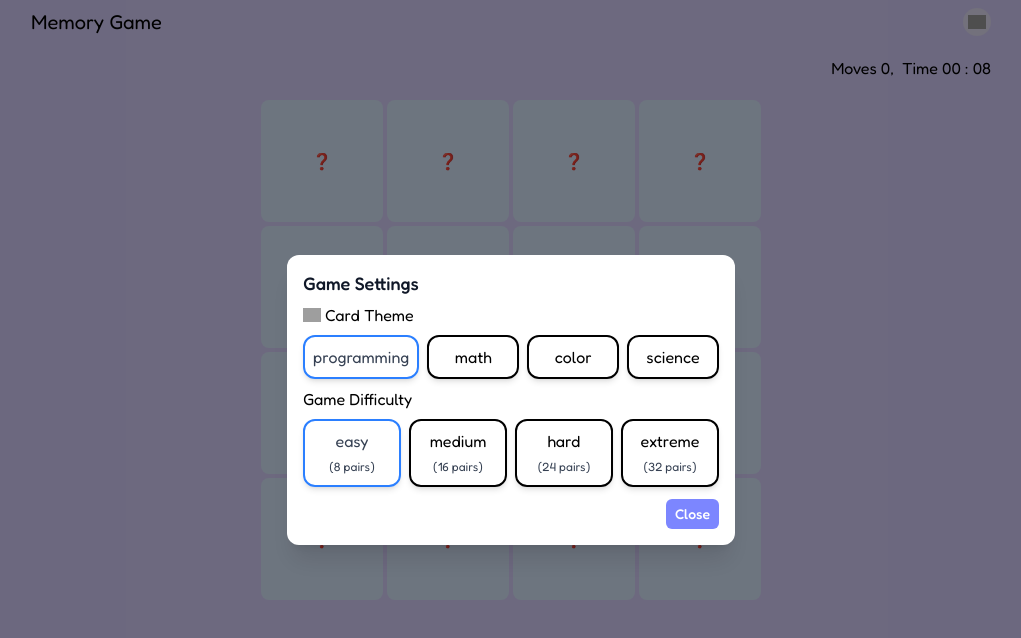
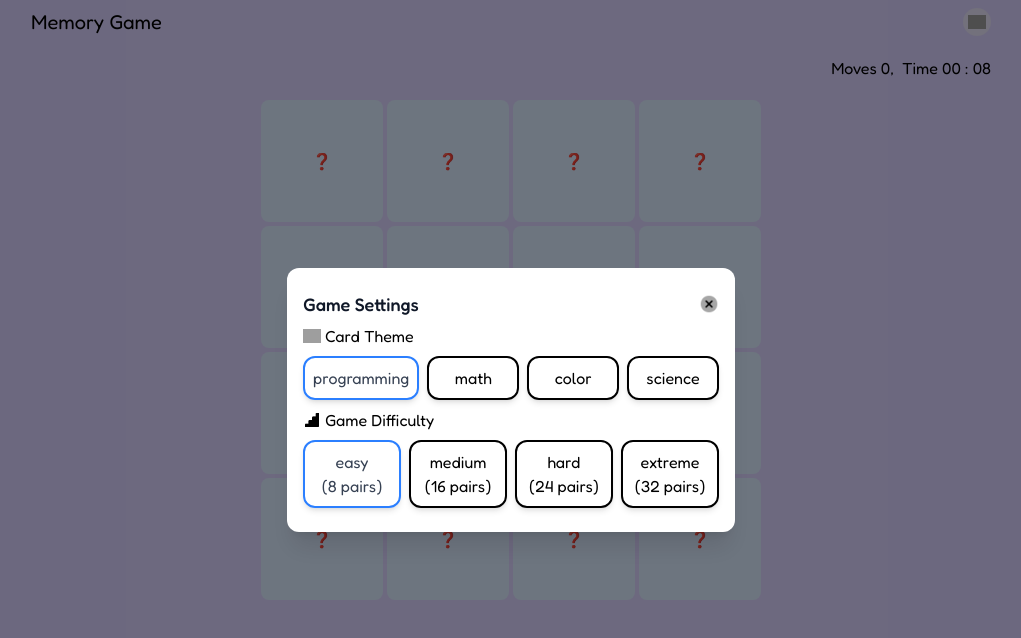
Before and after one commit to YehezkielG/memory-game, a Next.js app: page / in a window 1280 px wide. Both pictures are taken after a click on the button 1106 px from the left and 22 px from the top of the page. Shown: the top 638 px of the page, without its empty margins (129-1150 px from the left). Built offline with nearby package versions, Linux system fonts and the light colour scheme; grey boxes are pictures that could not be loaded.

Commit message:
game settings ui update

```diff
--- a/src/app/component/GameSetting.tsx
+++ b/src/app/component/GameSetting.tsx
@@ -82,9 +82,14 @@ function GameDiffculty() {
     { id: 32, label: "extreme", detail: "32 pairs" },
   ];
 
-  return (
-    <>
-      <h1 className="my-2">
+  return (<>
+      <h1 className="my-2 flex items-center"><img
+            width="18"
+            height="18"
+            src="icon/ladder.png"
+            alt="ladder"
+            className="mr-1"
+            />
         Game Difficulty
       </h1>
       <div className="flex gap-2">
@@ -107,7 +112,7 @@ function GameDiffculty() {
               className="hidden"
             />
             {items.label}<br />
-            <span className="text-xs text-gray-700">({items.detail})</span>
+            <span className="text-xstext-gray-700">({items.detail})</span>
           </label>
         ))}
       </div>
@@ -141,26 +146,23 @@ export default function Modal({ isOpen, onClose }: ModalProps) {
               leaveFrom="scale-100 opacity-100"
               leaveTo="scale-95 opacity-0"
             >
-              <Dialog.Panel className="w-full max-w-md transform overflow-hidden rounded-xl bg-white p-4 text-left align-middle shadow-xl transition-all">
+              <Dialog.Panel className="w-full max-w-md transform overflow-hidden rounded-xl bg-white py-6 px-4 text-left align-middle shadow-xl transition-all">
                 <Dialog.Title
                   as="h3"
                   className="text-lg font-medium leading-6 text-gray-900 flex items-center"
                 >
-                  Game Settings
+                  <div className="flex items-center w-full justify-between">
+                  <span>
+                    Game Settings
+                  </span>
+                  <span className="">
+                    <img src="icon/close.png" alt="close" className="w-5" />
+                  </span>
+                  </div>
                 </Dialog.Title>
                 <div className="mt-2">
                   <CardTheme />
                   <GameDiffculty />
-                </div>
-
-                <div className="mt-3 flex justify-end">
-                  <button
-                    type="button"
-                    className="inline-flex justify-center rounded-md border border-transparent bg-indigo-400 px-2 py-1 text-sm font-medium text-white hover:bg-indigo-700"
-                    onClick={onClose}
-                  >
-                    Close
-                  </button>
                 </div>
               </Dialog.Panel>
             </Transition.Child>
```
Also changed, not shown: public/icon/close.png (added).
